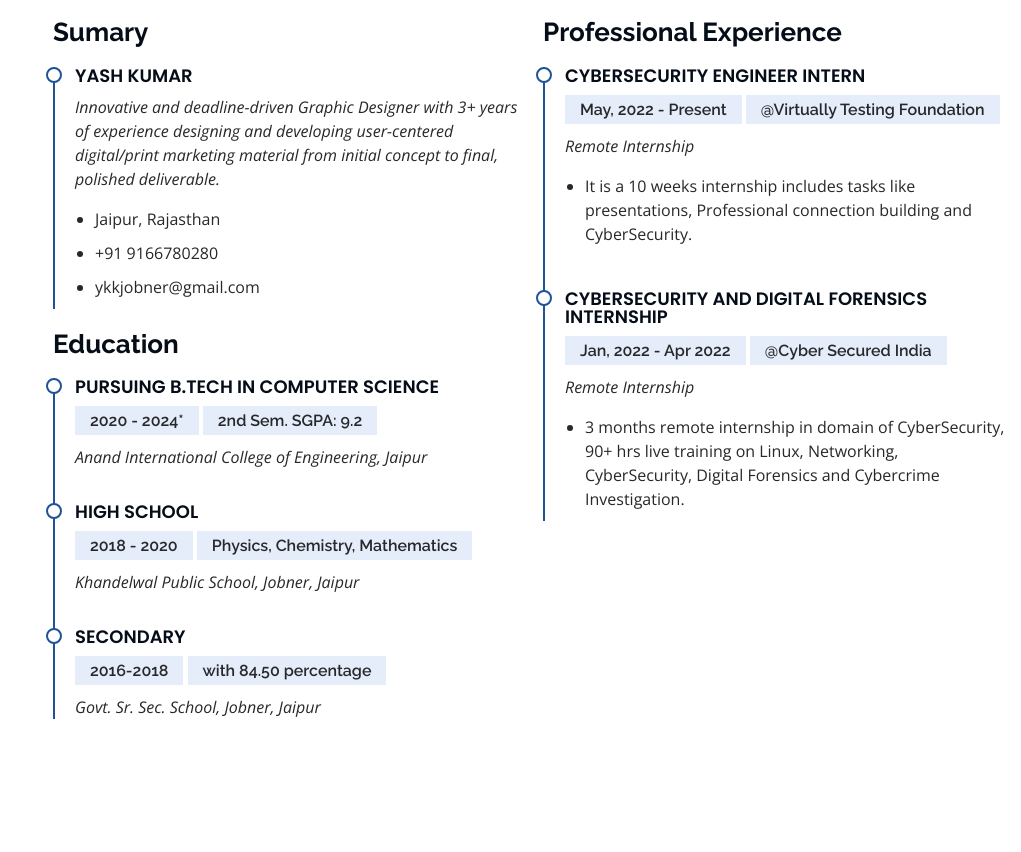
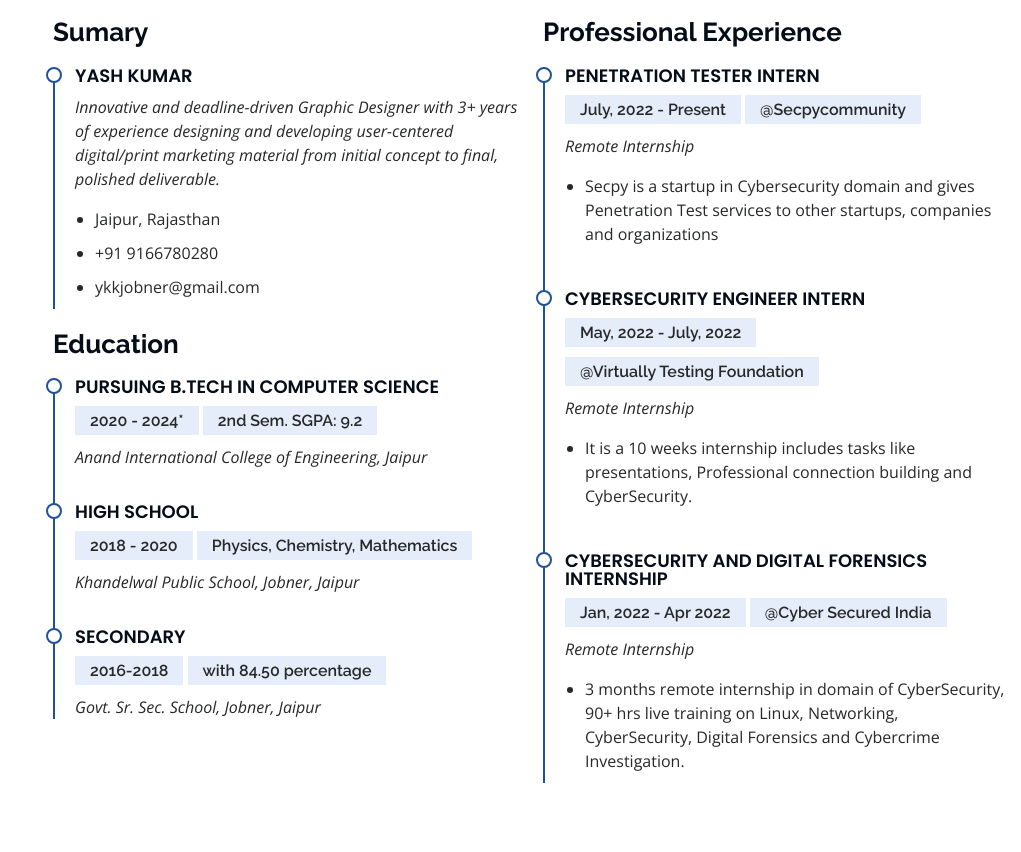
Before and after one commit to ykkjobner/ykkjobner.github.io, a plain HTML site: page index.html in a window 1280 px wide. Shown: the part 2623-3475 px from the top of the page, without its empty margins (259-1280 px from the left). Drawn offline with nearby package versions, Linux system fonts and the light colour scheme.

Commit message:
Added Secpy info

```diff
--- a/index.html
+++ b/index.html
@@ -275,9 +275,18 @@
           </div>
           <div class="col-lg-6" data-aos="fade-up" data-aos-delay="100">
             <h3 class="resume-title">Professional Experience</h3>
+             <div class="resume-item">
+              <h4>Penetration Tester Intern</h4>
+              <h5>July, 2022 - Present</h5>
+              <h5>@Secpycommunity</h5>
+              <p><em>Remote Internship</em></p>
+              <ul>
+                <li>Secpy is a startup in Cybersecurity domain and gives Penetration Test services to other startups, companies and organizations</li>
+              </ul>
+            </div>
             <div class="resume-item">
               <h4>CyberSecurity Engineer Intern</h4>
-              <h5>May, 2022 - Present</h5>
+              <h5>May, 2022 - July, 2022</h5>
               <h5>@Virtually Testing Foundation</h5>
               <p><em>Remote Internship</em></p>
               <ul>
```
